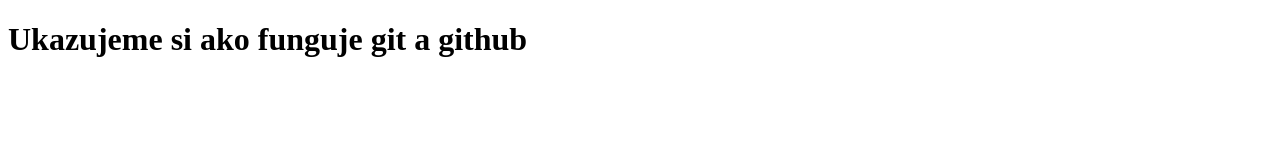
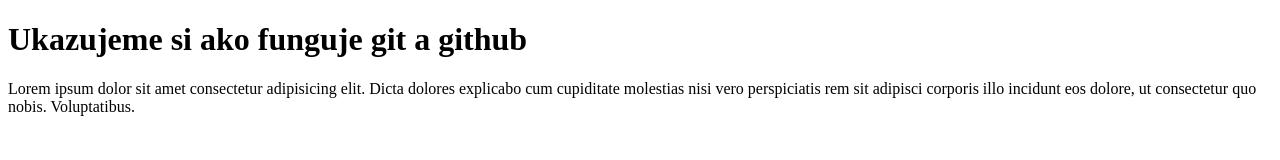
Before and after one commit to AronZajic/webinar11, a plain HTML site: page index.html in a window 1280 px wide. Drawn offline with Linux system fonts and the light colour scheme.

Commit message:
Pripisal som Lorem do indexu

```diff
--- a/index.html
+++ b/index.html
@@ -8,5 +8,7 @@
 </head>
 <body>
     <h1>Ukazujeme si ako funguje git a github</h1>
+
+    <p>Lorem ipsum dolor sit amet consectetur adipisicing elit. Dicta dolores explicabo cum cupiditate molestias nisi vero perspiciatis rem sit adipisci corporis illo incidunt eos dolore, ut consectetur quo nobis. Voluptatibus.</p>
 </body>
 </html>
```
